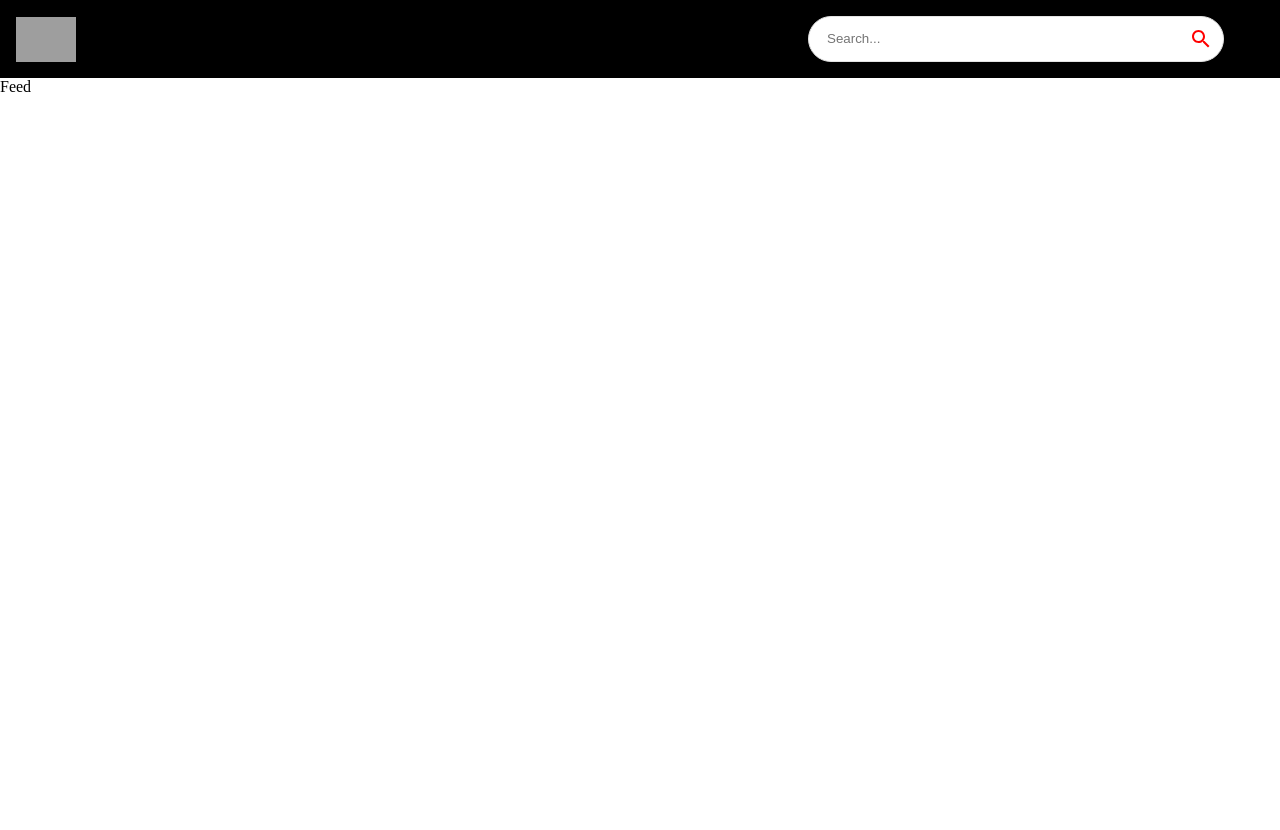
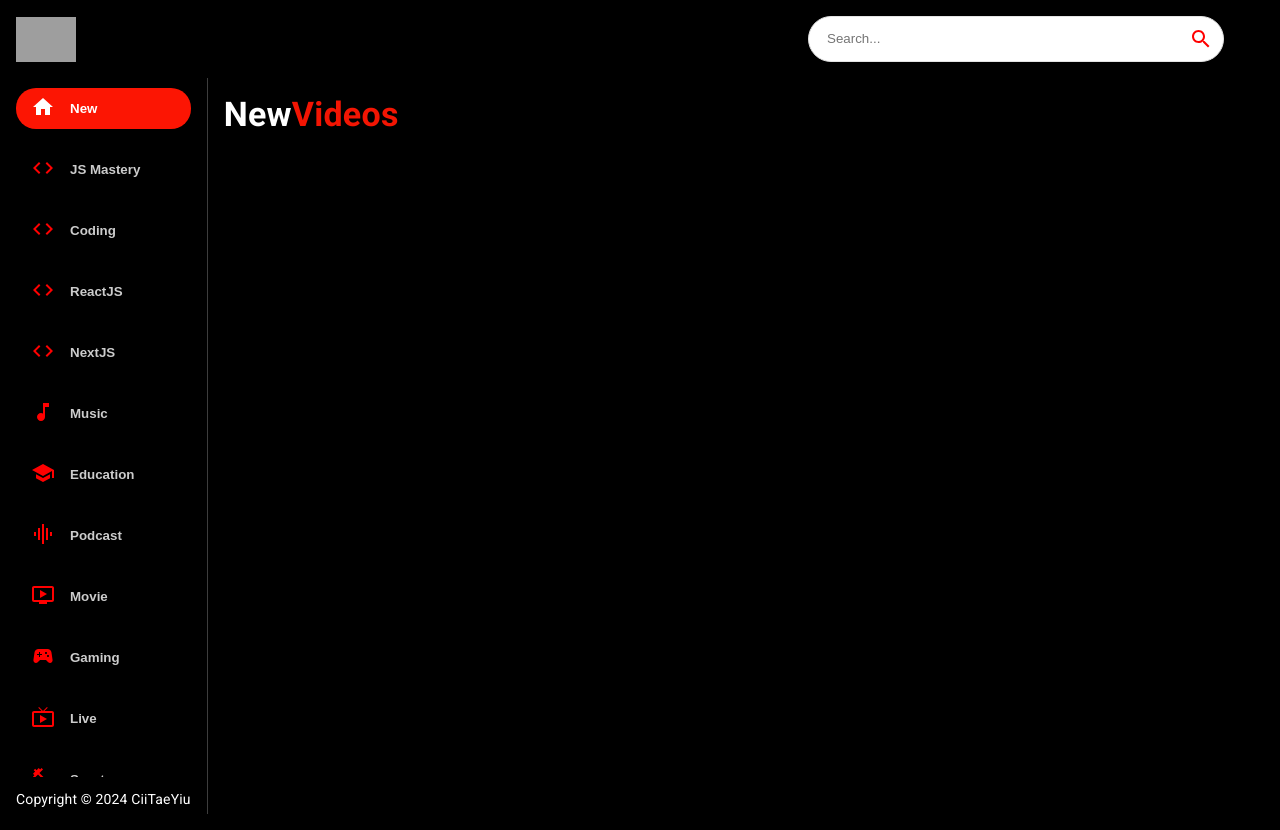
Before and after one commit to truonguy/Youtube_Clone, a React (Create React App) app: page / in a window 1280 px wide. Before the commit the page ends 800 px from the top, so only its background shows below. Built offline with nearby package versions, Linux system fonts and the light colour scheme; grey boxes are pictures that could not be loaded.

Commit message:
Feed & Sidebar

```diff
--- a/src/App.js
+++ b/src/App.js
@@ -5,7 +5,7 @@
 
 const App = () => (
   <BrowserRouter>
-    <Box>
+    <Box sx={{backgroundColor: '#000'}}>
       <Navbar />
       <Routes>
         <Route path="/" exact element={<Feed />} />
--- a/src/components/Feed.jsx
+++ b/src/components/Feed.jsx
@@ -1,11 +1,41 @@
-import React from 'react'
+import { Box, Stack, Typography } from "@mui/material";
+
+import {Videos, Sidebar} from "./";
 
 const Feed = () => {
   return (
-    <div>
-      Feed
-    </div>
-  )
-}
+    <Stack sx={{ flexDirection: { sx: "column", md: "row" } }}>
+      <Box
+        sx={{
+          height: { sx: "auto", md: "92vh" },
+          borderRight: "1px solid #3d3d3d",
+          px: { sx: 0, md: 2 },
+        }}
+      >
+        <Sidebar />
+        <Typography
+          className="copyright"
+          variant="body2"
+          sx={{ mt: 1.5, color: "#fff" }}
+        >
+          Copyright © 2024 CiiTaeYiu
+        </Typography>
+      </Box>
 
-export default Feed
+      <Box p={2} sx={{ overflow: "auto", height: "90vh", flex: 2 }}>
+        <Typography
+          variant="h4"
+          fontWeight={"bold"}
+          mb={2}
+          sx={{ color: "white" }}
+        >
+          New
+          <span style={{ color: "#F31503" }}>Videos</span>
+        </Typography>
+        <Videos videos={[]} />
+      </Box>
+    </Stack>
+  );
+};
+
+export default Feed;
--- /dev/null
+++ b/src/components/Sidebar.jsx
@@ -0,0 +1,43 @@
+import { Stack } from "@mui/material";
+import React from "react";
+import { categories } from "../utils/constants";
+
+const selectedCategory = "New";
+
+const Sidebar = () => {
+  return (
+    <Stack
+      direction={"row"}
+      sx={{
+        overflow: "auto",
+        height: { sx: "auto", md: "95%" },
+        flexDirection: { md: "column" },
+      }}
+    >
+      {categories.map((category) => (
+        <button
+          className="category-btn"
+          style={{
+            background: category.name === selectedCategory && "#FC1503",
+            color: "white",
+          }}
+          key={category.name}
+        >
+          <span
+            style={{
+              color: category.name === selectedCategory ? "white" : "red",
+              marginRight: "15px",
+            }}
+          >
+            {category.icon}
+          </span>
+          <span
+            style={{ opacity: category.name === selectedCategory ? "1" : "0.8" }}
+          >{category.name}</span>
+        </button>
+      ))}
+    </Stack>
+  );
+};
+
+export default Sidebar;
--- /dev/null
+++ b/src/components/Videos.jsx
@@ -0,0 +1,11 @@
+import React from 'react'
+
+const Videos = () => {
+  return (
+    <div>
+      Videos
+    </div>
+  )
+}
+
+export default Videos
```
Also changed, not shown: src/components/index.js (+8 -6 lines).
